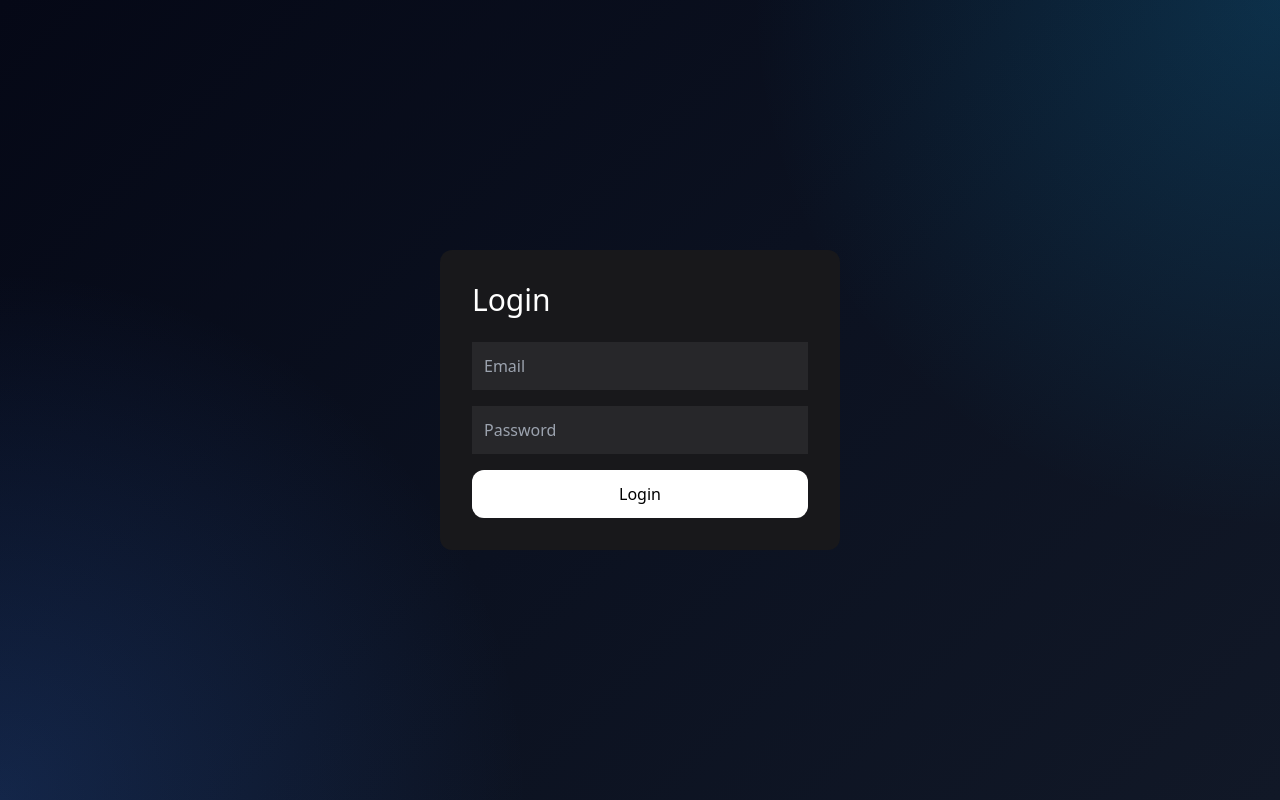
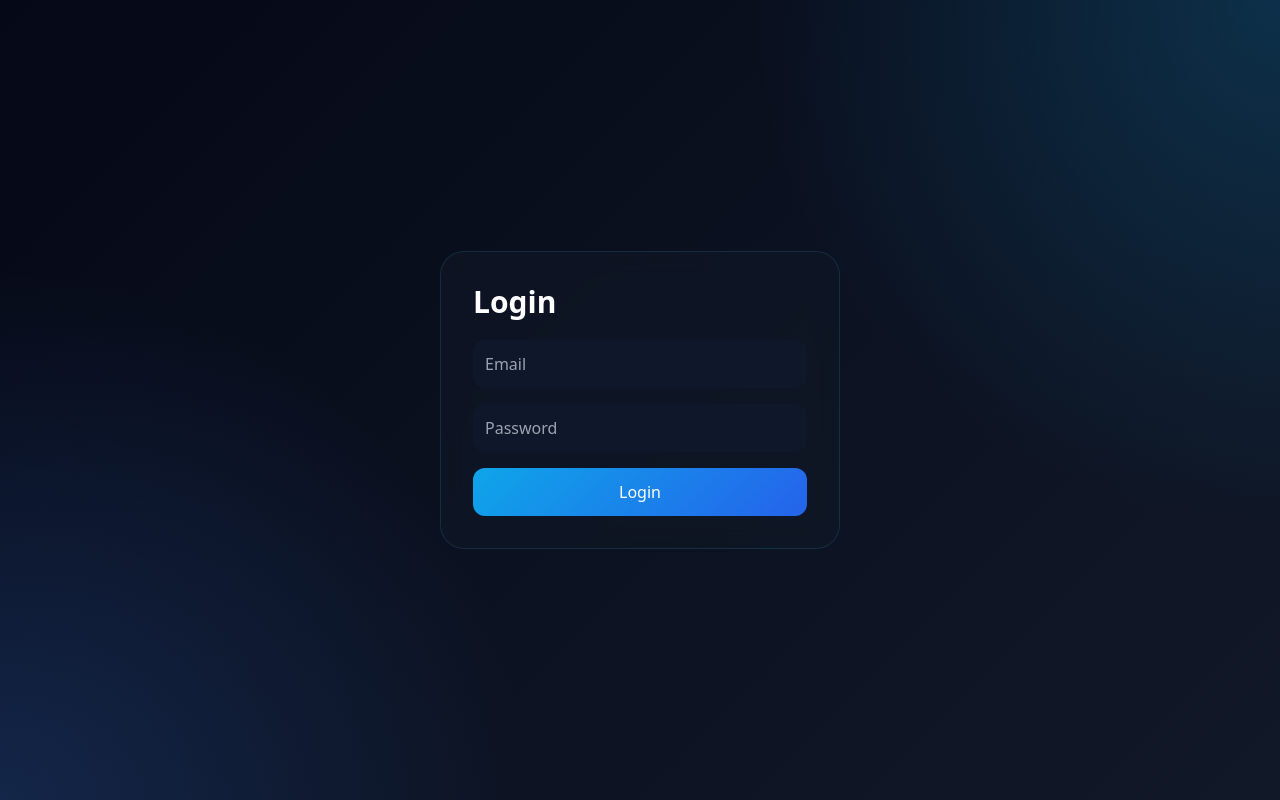
Before and after one commit to gihasha/myeeboff, a Next.js app: page /login in a window 1280 px wide. Built offline with nearby package versions, Linux system fonts and the light colour scheme.

Commit message:
Refactor login component and update styling

```diff
--- a/src/app/login/page.tsx
+++ b/src/app/login/page.tsx
@@ -1,8 +1,9 @@
 "use client";
 
+import { signIn } from "next-auth/react";
 import { useState } from "react";
 
-export default function Login() {
+export default function LoginPage() {
 
   const [email,setEmail] =
     useState("");
@@ -12,61 +13,48 @@ export default function Login() {
 
   async function login() {
 
-    const res =
-      await fetch(
-        "/api/login",
-        {
-          method:"POST",
-          headers:{
-            "Content-Type":
-            "application/json"
-          },
-          body:JSON.stringify({
-            email,
-            password
-          })
-        }
-      );
+    await signIn(
+      "credentials",
+      {
+        email,
+        password,
+        callbackUrl:
+          "/dashboard"
+      }
+    );
 
-    if(res.ok){
-      window.location.href =
-      "/dashboard";
-    }
   }
 
   return (
+
     <div className="min-h-screen flex items-center justify-center">
 
-      <div className="w-[400px] bg-zinc-900 p-8 rounded-xl">
+      <div className="glass p-8 rounded-3xl w-[400px]">
 
-        <h1 className="text-3xl mb-6">
+        <h1 className="text-3xl font-bold mb-5">
           Login
         </h1>
 
         <input
-          className="w-full p-3 bg-zinc-800 mb-4"
           placeholder="Email"
+          className="w-full p-3 rounded-xl bg-slate-900 mb-4"
           onChange={(e)=>
-            setEmail(
-              e.target.value
-            )
+            setEmail(e.target.value)
           }
         />
 
         <input
           type="password"
-          className="w-full p-3 bg-zinc-800 mb-4"
           placeholder="Password"
+          className="w-full p-3 rounded-xl bg-slate-900 mb-4"
           onChange={(e)=>
-            setPassword(
-              e.target.value
-            )
+            setPassword(e.target.value)
           }
         />
 
         <button
           onClick={login}
-          className="w-full bg-white text-black p-3 rounded-xl"
+          className="neon-btn w-full py-3"
         >
           Login
         </button>
@@ -75,4 +63,4 @@ export default function Login() {
 
     </div>
   );
-                              }
+          }
```
